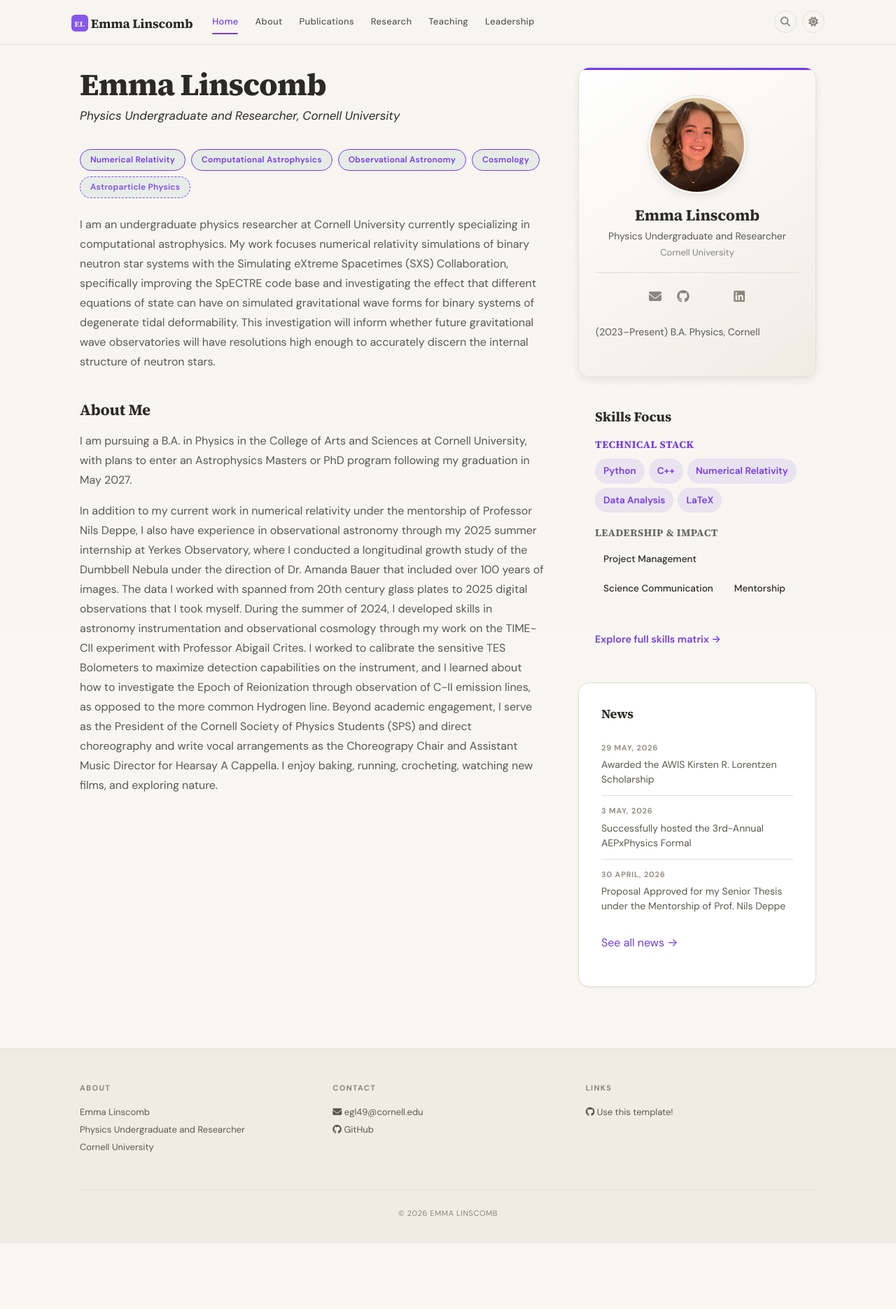
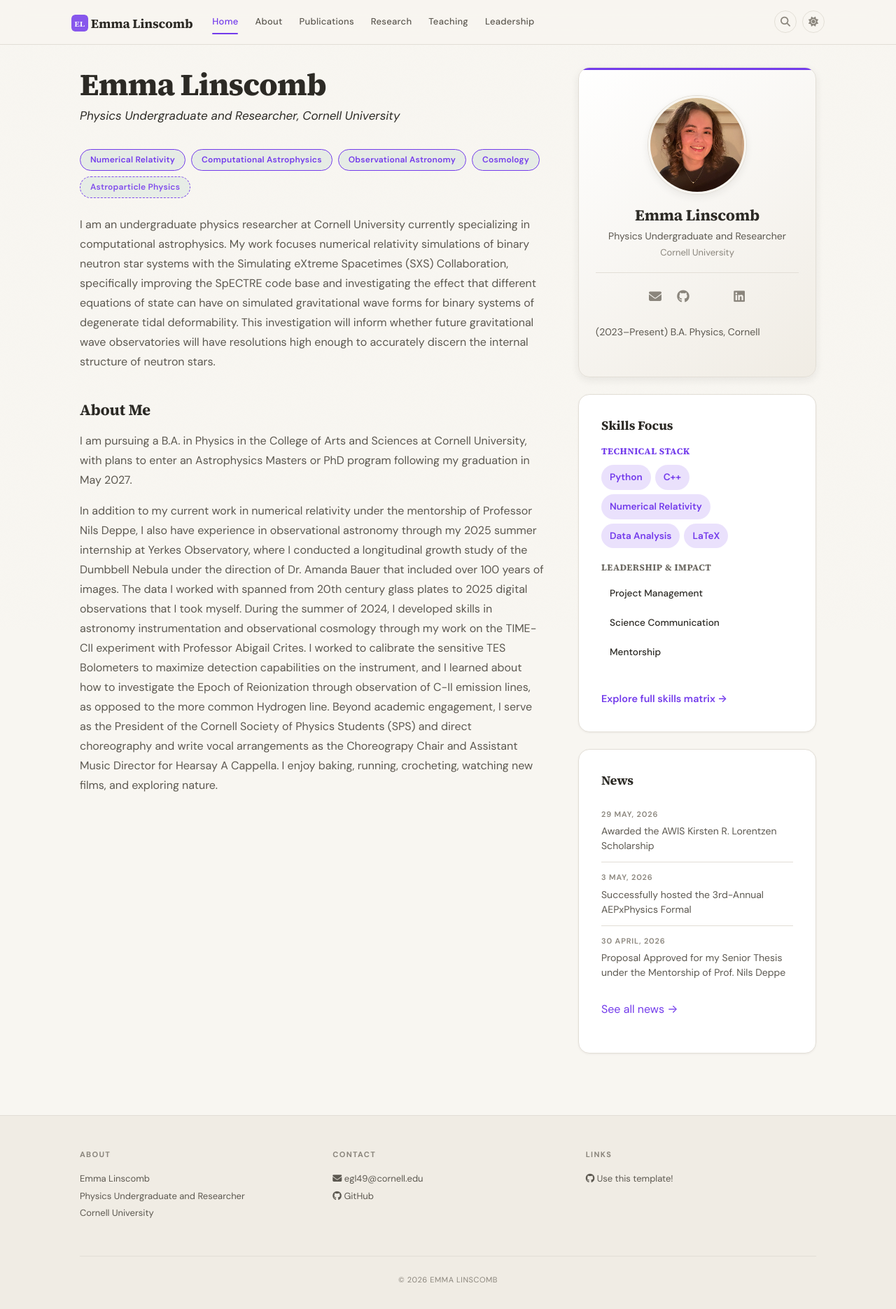
Before and after one commit to egl49/egl49.github.io, a Jekyll site: the page built from _pages/home.md, in a window 1280 px wide. Shown: the whole page at 70% size. Built offline with Jekyll 4.4.1, drawn with Linux system fonts in a browser that asks for light colours; a style sheet for code colours, icons or effects is not loaded; before the commit the page ends 1776 px from its top, so only the background shows below that.

Commit message:
Refactor skills sidebar card to section-card layout

```diff
--- a/_includes/sidebar.html
+++ b/_includes/sidebar.html
@@ -24,29 +24,29 @@
 {% endif %}
 </div>
 
-<!-- Curated Skills Sidebar Card -->
-<div class="card home-skills-card" style="border: 1px solid var(--global-border-color); border-radius: 12px; padding: 24px; margin-top: 20px; background-color: var(--global-card-bg); color: var(--global-text-color); box-shadow: none;">
-  <h3 class="skills-heading" style="margin-top: 0; margin-bottom: 18px; font-size: 1.2em; font-weight: 700; color: var(--global-text-color);">Skills Focus</h3>
+<!-- Curated Skills Sidebar Widget (Using native section-card layout framework) -->
+<div class="section-card" style="margin-top: var(--space-6);">
+  <h4 style="margin-top: 0; margin-bottom: 18px;">Skills Focus</h4>
 
   <!-- Hard Skills Section -->
   <div style="margin-bottom: 20px;">
-    <h4 style="margin: 0 0 10px 0; font-size: 0.9em; font-weight: 700; color: #733BEB; text-transform: uppercase; letter-spacing: 0.5px;">Technical Stack</h4>
+    <h5 style="margin: 0 0 10px 0; font-size: 0.8em; font-weight: 700; color: #733BEB; text-transform: uppercase; letter-spacing: 0.5px;">Technical Stack</h5>
     <div style="display: flex; flex-wrap: wrap; gap: 6px;">
-      <span class="tech-badge" style="font-size: 0.85em; font-weight: 600; padding: 6px 12px; border-radius: 20px; background-color: var(--global-divider-color, rgba(115, 59, 235, 0.1)); color: #733BEB;">Python</span>
-      <span class="tech-badge" style="font-size: 0.85em; font-weight: 600; padding: 6px 12px; border-radius: 20px; background-color: var(--global-divider-color, rgba(115, 59, 235, 0.1)); color: #733BEB;">C++</span>
-      <span class="tech-badge" style="font-size: 0.85em; font-weight: 600; padding: 6px 12px; border-radius: 20px; background-color: var(--global-divider-color, rgba(115, 59, 235, 0.1)); color: #733BEB;">Numerical Relativity</span>
-      <span class="tech-badge" style="font-size: 0.85em; font-weight: 600; padding: 6px 12px; border-radius: 20px; background-color: var(--global-divider-color, rgba(115, 59, 235, 0.1)); color: #733BEB;">Data Analysis</span>
-      <span class="tech-badge" style="font-size: 0.85em; font-weight: 600; padding: 6px 12px; border-radius: 20px; background-color: var(--global-divider-color, rgba(115, 59, 235, 0.1)); color: #733BEB;">LaTeX</span>
+      <span class="tech-badge" style="font-size: 0.85em; font-weight: 600; padding: 6px 12px; border-radius: 20px; background-color: var(--global-divider-color, rgba(115, 59, 235, 0.15)); color: #733BEB;">Python</span>
+      <span class="tech-badge" style="font-size: 0.85em; font-weight: 600; padding: 6px 12px; border-radius: 20px; background-color: var(--global-divider-color, rgba(115, 59, 235, 0.15)); color: #733BEB;">C++</span>
+      <span class="tech-badge" style="font-size: 0.85em; font-weight: 600; padding: 6px 12px; border-radius: 20px; background-color: var(--global-divider-color, rgba(115, 59, 235, 0.15)); color: #733BEB;">Numerical Relativity</span>
+      <span class="tech-badge" style="font-size: 0.85em; font-weight: 600; padding: 6px 12px; border-radius: 20px; background-color: var(--global-divider-color, rgba(115, 59, 235, 0.15)); color: #733BEB;">Data Analysis</span>
+      <span class="tech-badge" style="font-size: 0.85em; font-weight: 600; padding: 6px 12px; border-radius: 20px; background-color: var(--global-divider-color, rgba(115, 59, 235, 0.15)); color: #733BEB;">LaTeX</span>
     </div>
   </div>
 
   <!-- Soft Skills Section -->
   <div style="margin-bottom: 5px;">
-    <h4 class="soft-skills-title" style="margin: 0 0 10px 0; font-size: 0.9em; font-weight: 700; text-transform: uppercase; letter-spacing: 0.5px; color: var(--text-secondary, inherit); opacity: 0.9;">Leadership & Impact</h4>
+    <h5 class="soft-skills-title" style="margin: 0 0 10px 0; font-size: 0.8em; font-weight: 700; text-transform: uppercase; letter-spacing: 0.5px; color: var(--text-secondary); opacity: 0.9;">Leadership & Impact</h5>
     <div style="display: flex; flex-wrap: wrap; gap: 6px;">
-      <span class="soft-badge" style="font-size: 0.85em; font-weight: 500; padding: 6px 12px; border-radius: 20px; background-color: var(--global-divider-color, rgba(255,255,255,0.05)); color: var(--global-text-color);">Project Management</span>
-      <span class="soft-badge" style="font-size: 0.85em; font-weight: 500; padding: 6px 12px; border-radius: 20px; background-color: var(--global-divider-color, rgba(255,255,255,0.05)); color: var(--global-text-color);">Science Communication</span>
-      <span class="soft-badge" style="font-size: 0.85em; font-weight: 500; padding: 6px 12px; border-radius: 20px; background-color: var(--global-divider-color, rgba(255,255,255,0.05)); color: var(--global-text-color);">Mentorship</span>
+      <span class="soft-badge" style="font-size: 0.85em; font-weight: 500; padding: 6px 12px; border-radius: 20px; background-color: var(--global-divider-color, rgba(255,255,255,0.06)); color: var(--global-text-color);">Project Management</span>
+      <span class="soft-badge" style="font-size: 0.85em; font-weight: 500; padding: 6px 12px; border-radius: 20px; background-color: var(--global-divider-color, rgba(255,255,255,0.06)); color: var(--global-text-color);">Science Communication</span>
+      <span class="soft-badge" style="font-size: 0.85em; font-weight: 500; padding: 6px 12px; border-radius: 20px; background-color: var(--global-divider-color, rgba(255,255,255,0.06)); color: var(--global-text-color);">Mentorship</span>
     </div>
   </div>
 
```
